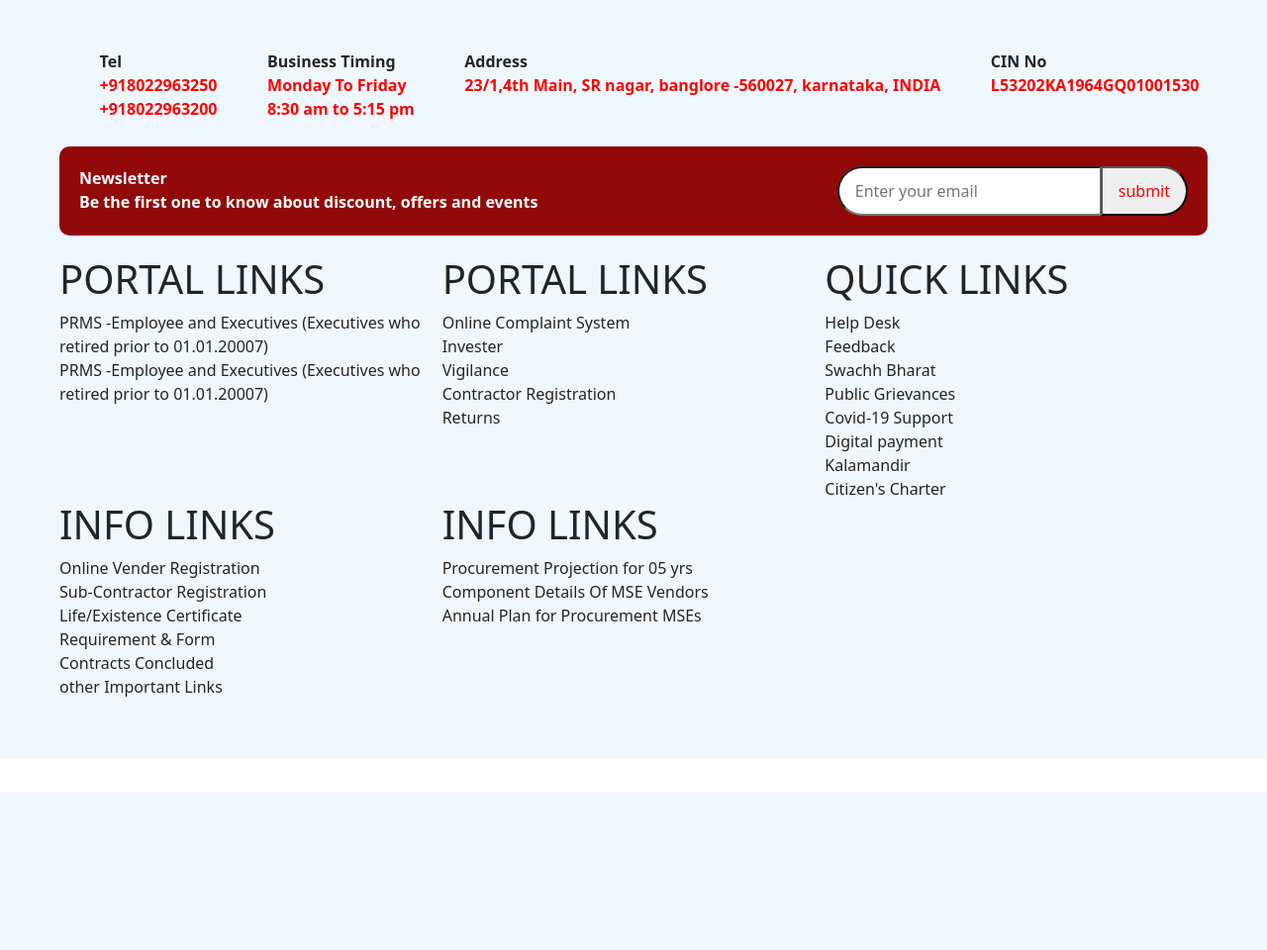
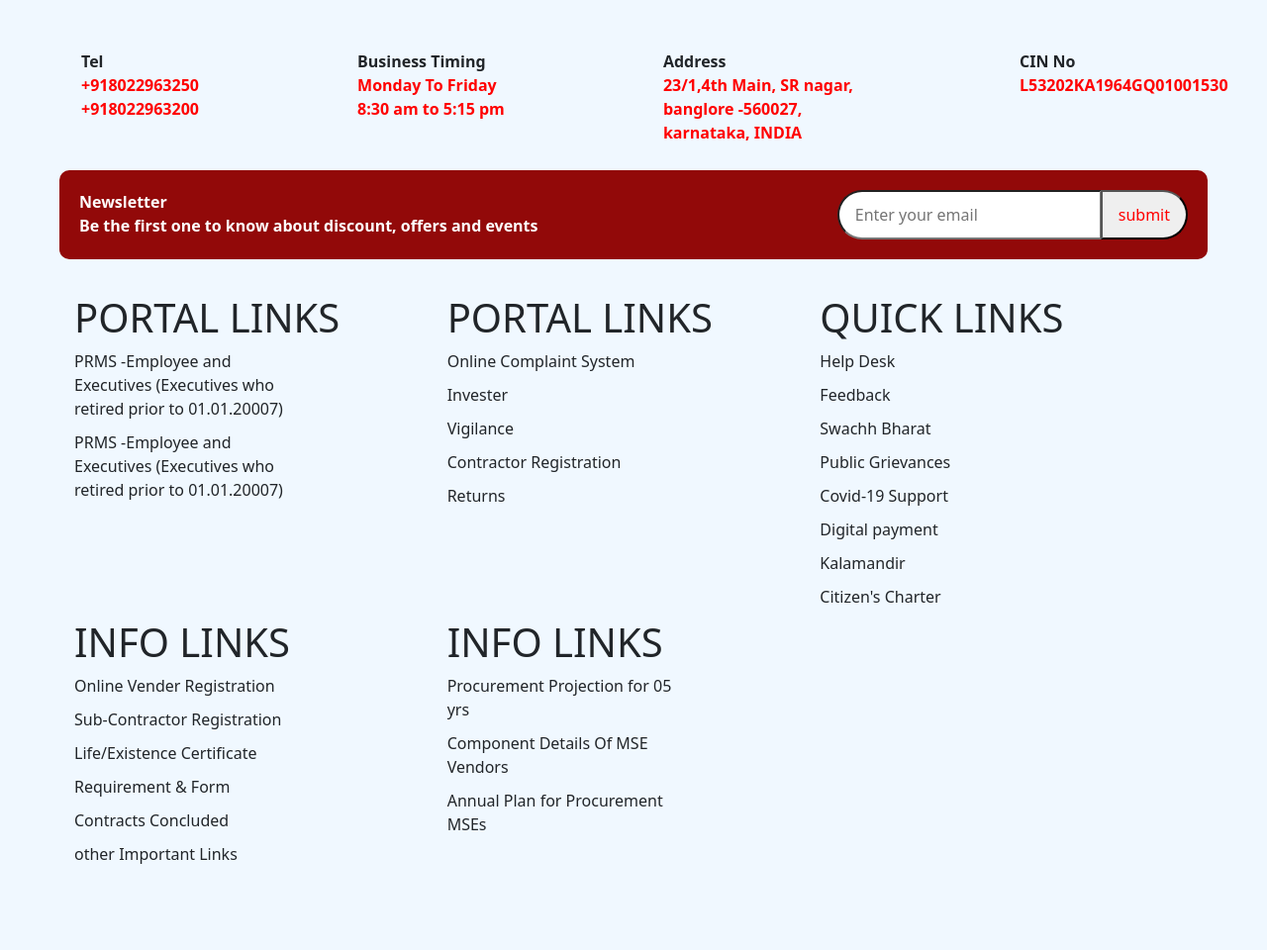
Before and after one commit to InboxTech/beml_india, a PHP site: page /footer.php in a window 1280 px wide. Shown: the whole page at 99% size. Before the commit the page ends 800 px from the top, so only its background shows below. Run offline with PHP 8.4, Linux system fonts and the light colour scheme.

Commit message:
final half footer is completed.

```diff
--- a/footer.php
+++ b/footer.php
@@ -37,7 +37,6 @@
             <!-- <input type="submit" name="#" value="submit"> -->
         </div>
     </div>
-
 
     <div class="link-items">
         <div class="portal-links1">
@@ -79,7 +78,6 @@
             <li>Component Details Of MSE Vendors</li>
             <li>Annual Plan for Procurement MSEs</li>
         </div>
-
     </div>
 
 </footer>
--- a/public/css/style.css
+++ b/public/css/style.css
@@ -218,7 +218,11 @@ footer a {
 
 .bussiness-details {
     display: flex;
-    justify-content: space-evenly;
+    justify-content: space-between;
+}
+
+.bussiness-details li {
+    max-width: 200px;
 }
 
 .bussiness-details ul li{
@@ -280,10 +284,16 @@ footer a {
 
 .link-items {
     display: grid;
-    grid-template-columns: repeat(3,1fr);
+    grid-template-columns: repeat(3, 1fr);
     grid-template-rows: auto;
-    padding: 10px;
+    padding: 25px;
 }
+
+.link-items li {
+    max-width: 15rem;
+    margin-bottom: 10px;
+}
+
 
 /** portal link end */
 
```
